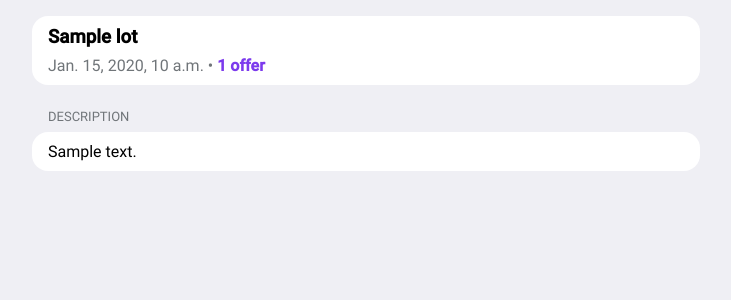
After one commit to sSimuSs/birgo, a Django app: template templates/tg-mini-app/lots/detail.html in a window 1280 px wide. The commit adds this page. Shown: the top 300 px of the page, without its empty margins (274-1005 px from the left). Run offline with Django 5.2, Linux system fonts and the light colour scheme; the template is opened without the code that fills it: most values are stand-ins (such as "Sample title", 1, 10 or a date in 2020); some libraries are stand-ins or nearby versions.

Commit message:
Wish detail page

```diff
--- a/telegram/urls.py
+++ b/telegram/urls.py
@@ -2,7 +2,7 @@ from django.urls import path
 from django.conf.urls.i18n import i18n_patterns
 
 from telegram.views import (
-    home, user_detail,
+    home, user_detail, lot_detail,
     aut_error, init, validate_user
 )
 
@@ -10,5 +10,6 @@ urlpatterns = i18n_patterns(
     path('tg/init/', init, name='tg_init'),
     path('tg/', home, name='tg_home'),
     path('tg/user/<int:pk>', user_detail, name='tg_user_detail'),
+    path('tg/lots/<int:pk>', lot_detail, name='tg_lot_detail'),
     path('tg/auth_error/', aut_error, name='tg_auth_error'),
 ) + [path('tg/validate_user/', validate_user, name="validate_user")]
--- a/templates/tg-mini-app/home.html
+++ b/templates/tg-mini-app/home.html
@@ -20,7 +20,7 @@
         </div>
         </form>
         {% for lot in lots %}
-        <div class="rounded_section p_4px justify_items_left mt_16px">
+        <a href="{% url 'tg_lot_detail' lot.id %}" class="rounded_section p_4px justify_items_left mt_16px">
             <div style="background-image: url('{{ lot.get_main_image_url }}'); height: 100px; width: 25%; background-size: cover; border-radius: 16px; background-repeat: no-repeat; background-position: center">
             </div>
             <div class="ms_8px text_left position_relative" style="width: 75%">
@@ -45,7 +45,7 @@
                     {% endif %}
                 </div>
             </div>
-        </div>
+        </a>
         {% endfor %}
     </div>
 </div>
--- /dev/null
+++ b/templates/tg-mini-app/lots/detail.html
@@ -0,0 +1,35 @@
+{% extends "tg-mini-app/base.html" %}
+{% load i18n %}
+{% block content %}
+<div class="app_page">
+    <div class="rounded_sections_container">
+        <div class="rounded_section d_block justify_items_left">
+            <h3 class="mt_0 mb_8px">{{ lot.title }}</h3>
+            <div>
+                <span class="muted_color">{{ lot.natural_created_at }} •</span>
+                {% if lot.offers_count > 0 %}
+                <span class="purple_color fw_600">
+                    {% blocktrans count lot.offers_count as counter %}{{ counter }} offer{% plural %}{{ counter }} offers{% endblocktrans %}
+                </span>
+                {% else %}
+                <span class="muted_color fw_600">
+                    {% trans "no offers" %}
+                </span>
+                {% endif %}
+            </div>
+        </div>
+        <div class="list_section_label mt_16px">{% translate 'Description' %}</div>
+        <div class="rounded_section white_space_pre_line">{{ lot.description }}</div>
+    </div>
+</div>
+<script>
+TelegramData.BackButton.onClick(function () {
+    window.location.href = '{% url "tg_home" %}';
+});
+TelegramData.BackButton.show();
+
+if (TelegramData.MainButton) {
+    TelegramData.MainButton.hide();
+}
+</script>
+{% endblock %}
--- a/wishr/static/app/css/telegram.css
+++ b/wishr/static/app/css/telegram.css
@@ -1206,3 +1206,7 @@ input[type="radio"]:disabled+label {
 .dark-app #click_logo_text {
     fill: #fff
 }
+
+.white_space_pre_line {
+    white-space: pre-line!important;
+}
```
Also changed, not shown: telegram/views.py (+8 -1 lines).
